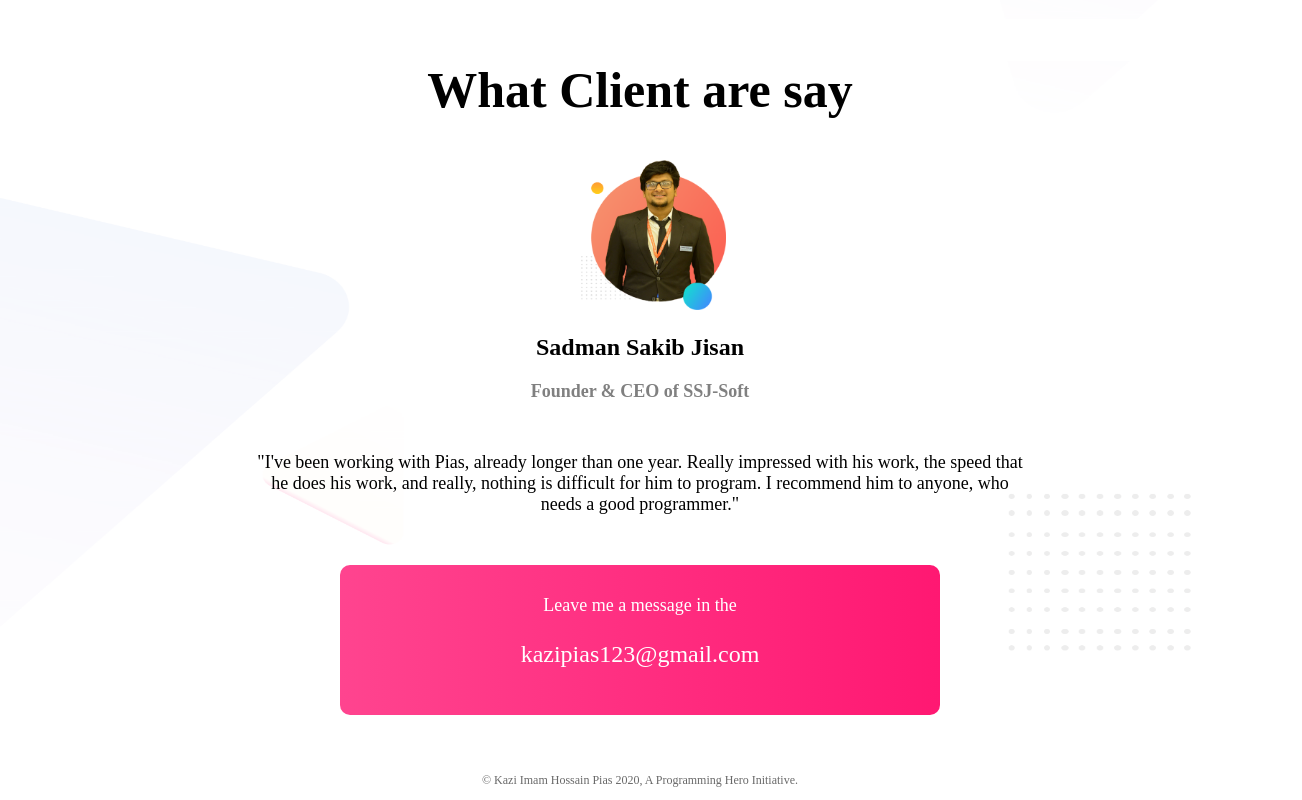
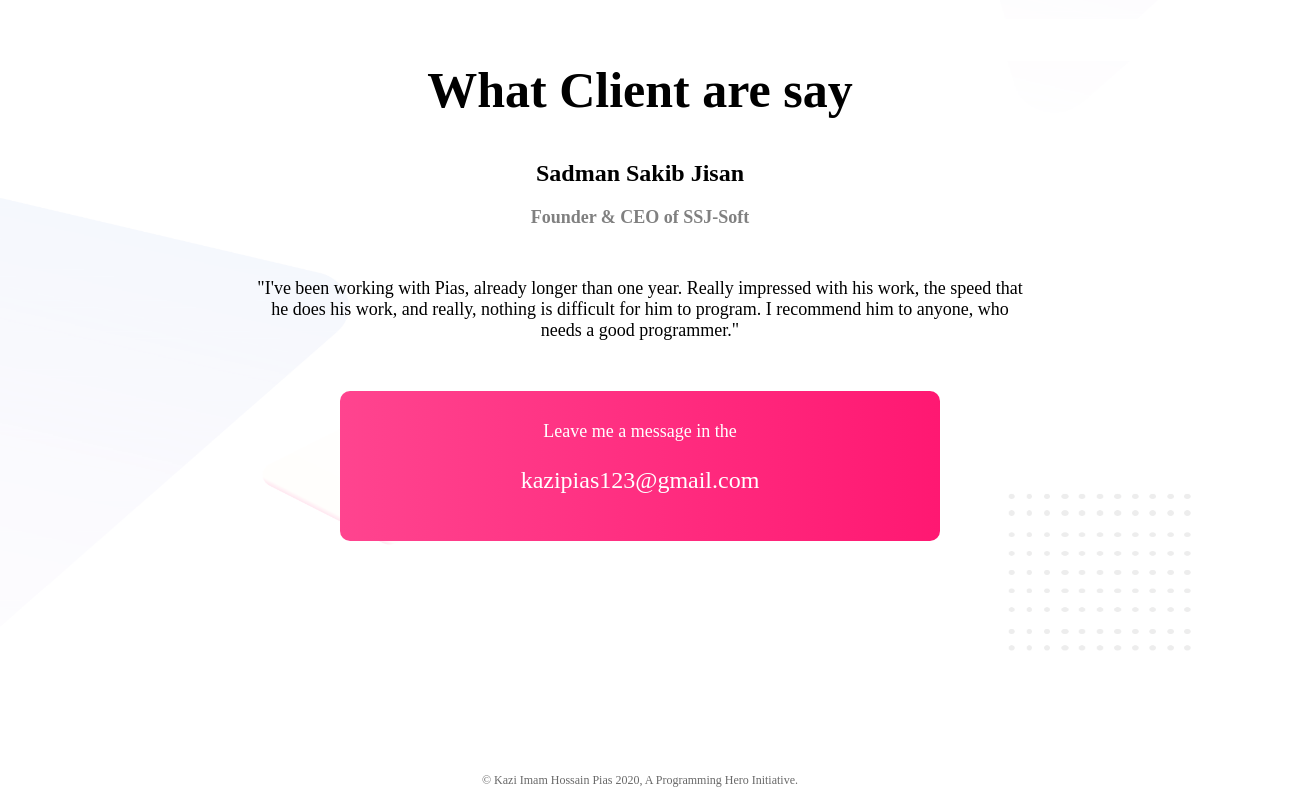
Before and after one commit to ImPias/personal-website, a plain HTML site: page index.html in a window 1280 px wide. Shown: the part 2181-2981 px from the top of the page, 1302 px wide, since content can reach past the window. Drawn offline with Linux system fonts and the light colour scheme.

Commit message:
Finished First Personal Website

```diff
--- a/index.html
+++ b/index.html
@@ -38,7 +38,6 @@
     </section>
     <section class="footer">
         <h1>What Client are say</h1>
-        <img src="images/client.png" alt="">
         <h2>Sadman Sakib Jisan</h2>
         <h3>Founder & CEO of SSJ-Soft</h3>
         <p>"I've been working with Pias, already longer than one year. Really impressed with his work, the speed that he does his work, and really, nothing is difficult for him to program. I recommend him to anyone, who needs a good programmer."</p>
--- a/style.css
+++ b/style.css
@@ -75,7 +75,6 @@ section{
 }
 .footer h2{
     text-align: center;
-    /* margin-top: 80px; */
 }
 .footer h3{
     text-align: center;
@@ -86,11 +85,6 @@ section{
     text-align: center;
     margin: 50px 20%;
     color: black;
-}
-.footer img{
-    height: 150px;
-    width: 150px;
-    margin: 0 45%;
 }
 .leave-meassage{
     height: 150px;
```
